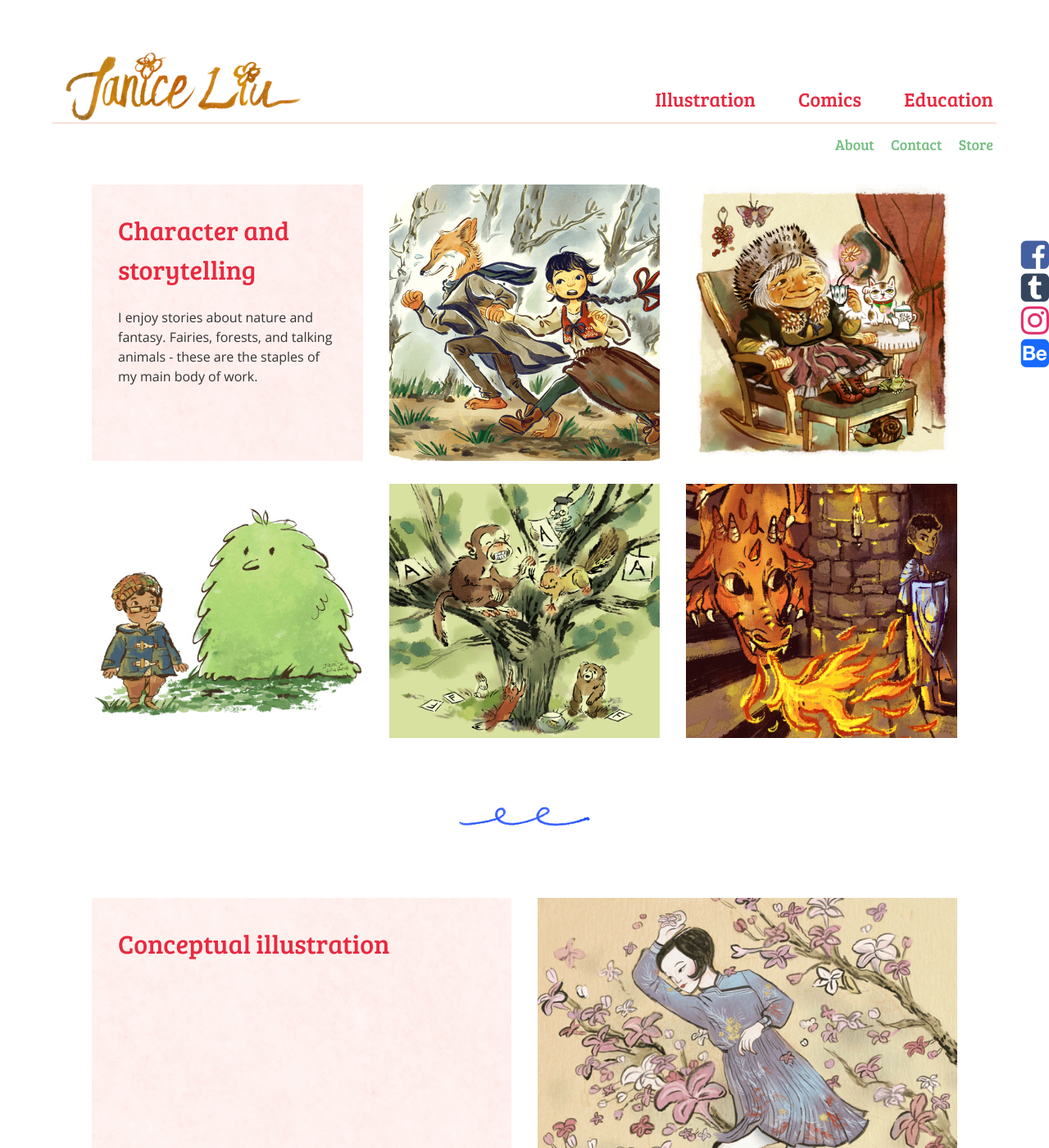
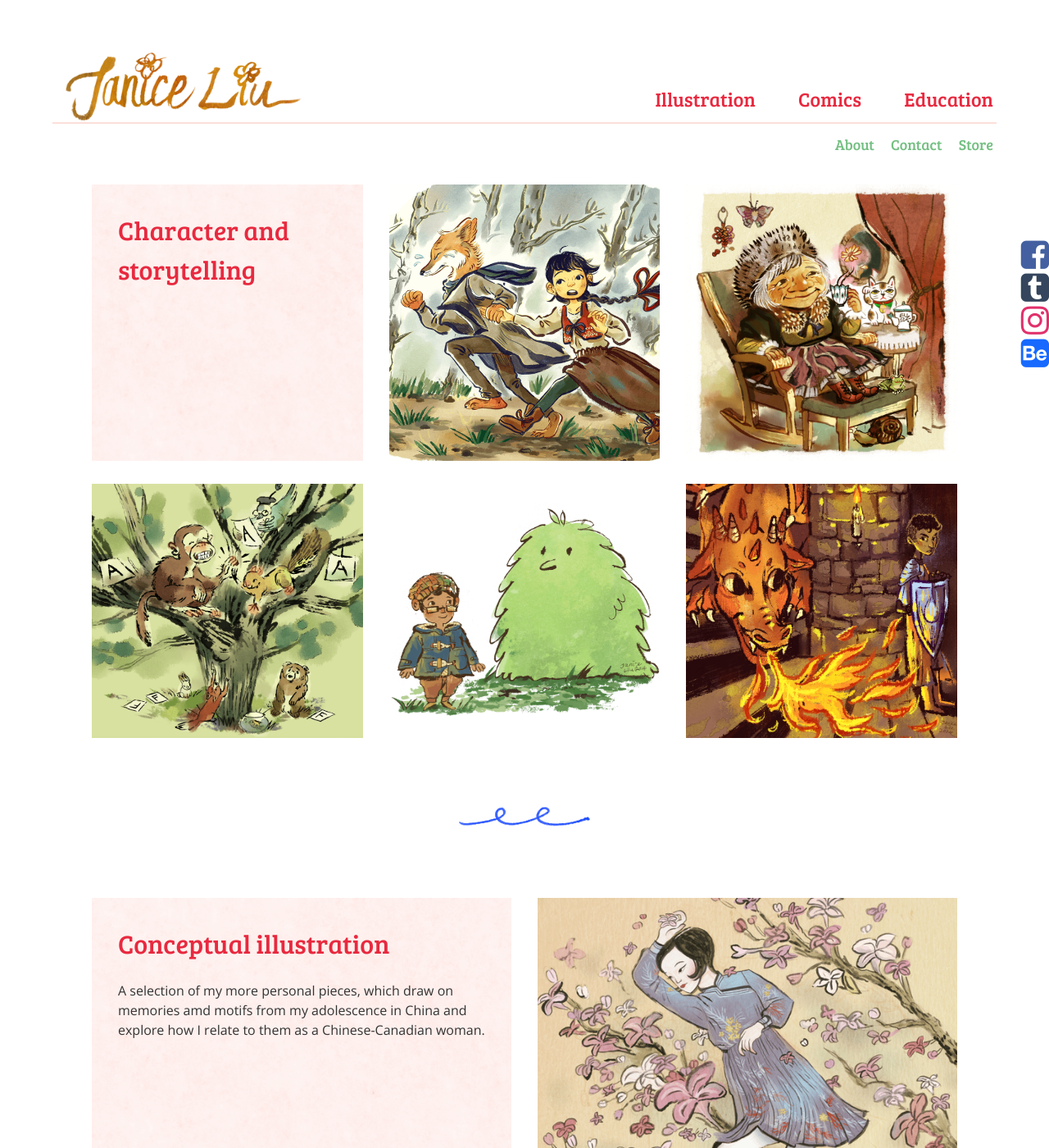
Before and after one commit to flutterdoodle/flutterdoodle.github.io, a Jekyll site: the page built from illustrations.html, in a window 1280 px wide and 1400 px high. Shown: the whole window at 82% size. Built offline with Jekyll 4.4.1, drawn with Linux system fonts in a browser that asks for light colours; nearby versions of some CDN libraries.

Commit message:
Update illustrations.html

```diff
--- a/illustrations.html
+++ b/illustrations.html
@@ -3,7 +3,7 @@ layout: gallery
 permalink: /illustrations/
 series:
   - title: Character and storytelling
-    description: I enjoy stories about nature and fantasy. Fairies, forests, and talking animals - these are the staples of my main body of work.
+    description:
     thirds: true
     images:
       - thumb: /img/illustrations/1-cryingfox-th.png
@@ -12,28 +12,28 @@ series:
       - thumb: /img/illustrations/1-witchsona.png
         full: /img/illustrations/1-witchsona.png
         desc: Witchsona
+      - thumb: /img/illustrations/2-grades-th.png
+        full: /img/illustrations/2-grading.png
+        desc:
       - thumb: /img/illustrations/2-troll-th.png
         full: /img/illustrations/2-troll.png
-        desc:
-      - thumb: /img/illustrations/2-grades-th.png
-        full: /img/illustrations/2-grading.png
         desc:
       - thumb: /img/illustrations/welcome-dragon-th.png
         full: /img/illustrations/welcome-dragon.png
         desc:
   - title: Conceptual illustration
-    description:
+    description: A selection of my more personal pieces, which draw on memories amd motifs from my adolescence in China and explore how I relate to them as a Chinese-Canadian woman.
     thirds: false
     images:
       - thumb: /img/illustrations/concept-dxh-th.png
         full: /img/illustrations/concept-dxh.png
         desc: 丁香花
+      - thumb: /img/illustrations/concept-dynasty-th.png
+        full: /img/illustrations/concept-dynasty.png
+        desc: The Last Night of My Dynasty
       - thumb: /img/illustrations/concept-whiterabbit-th.png
         full: /img/illustrations/concept-whiterabbit.png
         desc: Run, White Rabbit, Run (Looseleaf Magazine)
-      - thumb: /img/illustrations/concept-dynasty-th.png
-        full: /img/illustrations/concept-dynasty.png
-        desc: The Last Night of My Dynasty
   - title: Portraits
     description: Editorial illustrations for <a href="http://thevarsity.ca/">The Varsity</a>.<br><br>If you're interested in commissioning a portrait of youself or a loved one, feel free to <a href="contact.html">drop me a message</a> for details!
     thirds: false
```
